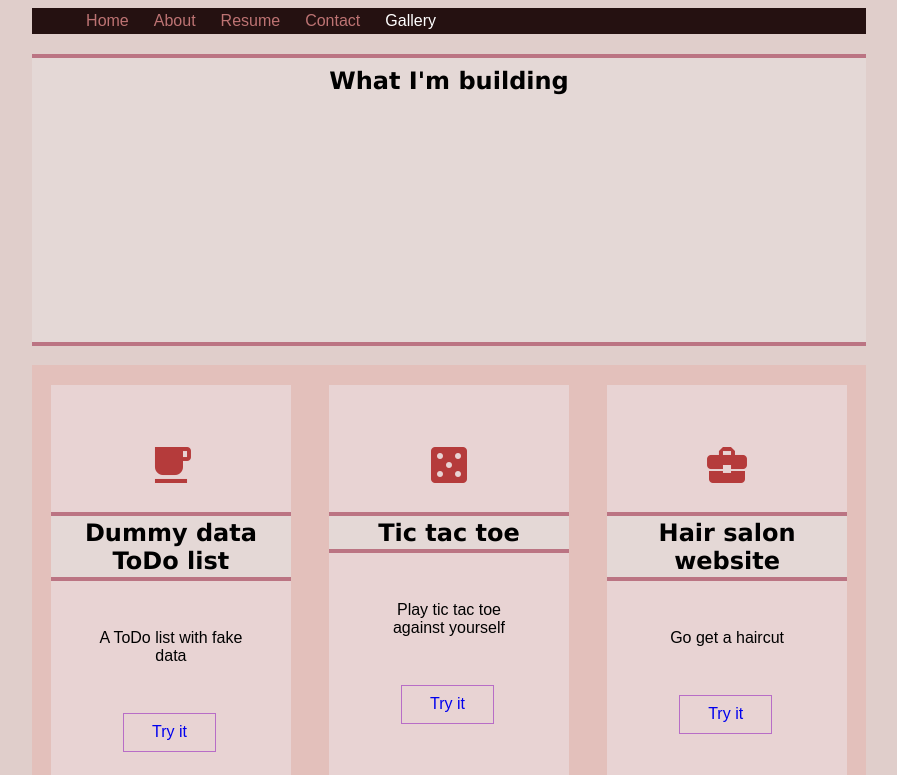
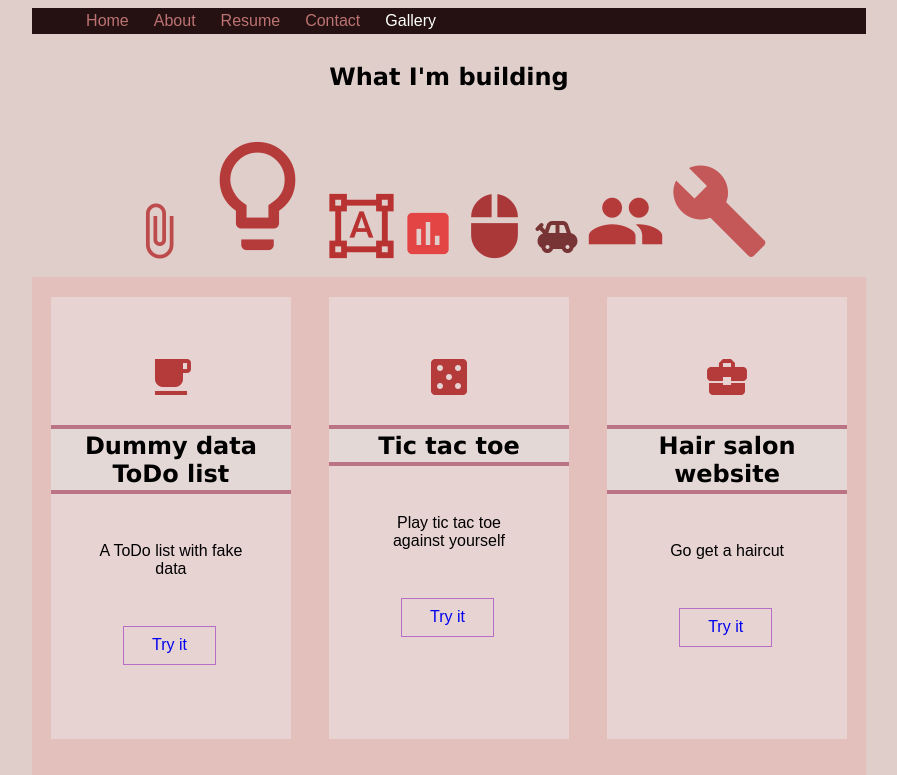
Before and after one commit to adao74/Final-Portfolio, a plain HTML site: page gallery.html in a window 1280 px wide. Shown: the top 775 px of the page, without its empty margins (191-1088 px from the left). Drawn offline with Linux system fonts and the light colour scheme.

Commit message:
add icons to top of gallery page, icon transformations

```diff
--- a/css/gallery.css
+++ b/css/gallery.css
@@ -43,21 +43,30 @@ header a:hover {
 
 h2, h1 {
     font-family: Verdana, Geneva, Tahoma, sans-serif;
+    padding: 1%;
+}
+
+h2 {
     background-color: rgb(228, 216, 214);
     border-bottom: solid #bb7483 3pt;
     border-top: solid #bb7483 3pt;
-    padding: 1%;
 }
-
 
 p, a {
     font-family: Arial, Helvetica, sans-serif;
 }
 
-#top > * {
-    height: 200pt;
+#top h1 {
+    height: 30pt;
 }
 
+i {
+    margin-bottom: 2%;
+}
+
+i:hover {
+    transform: rotate(20deg) scale(120%);
+}
 
 p {
     margin: 20% 20%;
--- a/gallery.html
+++ b/gallery.html
@@ -20,6 +20,14 @@
     <main>
         <section id="top">
             <h1>What I'm building</h1>
+            <i id="icon1" class="material-icons" style="font-size:60px;color:rgb(189, 75, 75)">attach_file</i>
+            <i id="icon2" class="material-icons" style="font-size:130px;color:rgb(181, 59, 59)">lightbulb_outline</i>
+            <i id="icon3" class="material-icons" style="font-size:70px;color:rgb(185, 50, 50)">format_shapes</i>
+            <i id="icon4" class="material-icons" style="font-size:55px;color:rgb(227, 68, 68)">insert_chart</i>
+            <i id="icon5" class="material-icons" style="font-size:70px;color:#aa3838">mouse</i>
+            <i id="icon6" class="material-icons" style="font-size:48px;color:rgb(120, 52, 52)">toys</i>
+            <i id="icon7" class="material-icons" style="font-size:80px;color:rgb(181, 59, 59)">people</i>
+            <i id="icon8" class="material-icons" style="font-size:100px;color:rgb(196, 87, 87)">build</i>
         </section>
         <section id="middle">
             <div>
```
